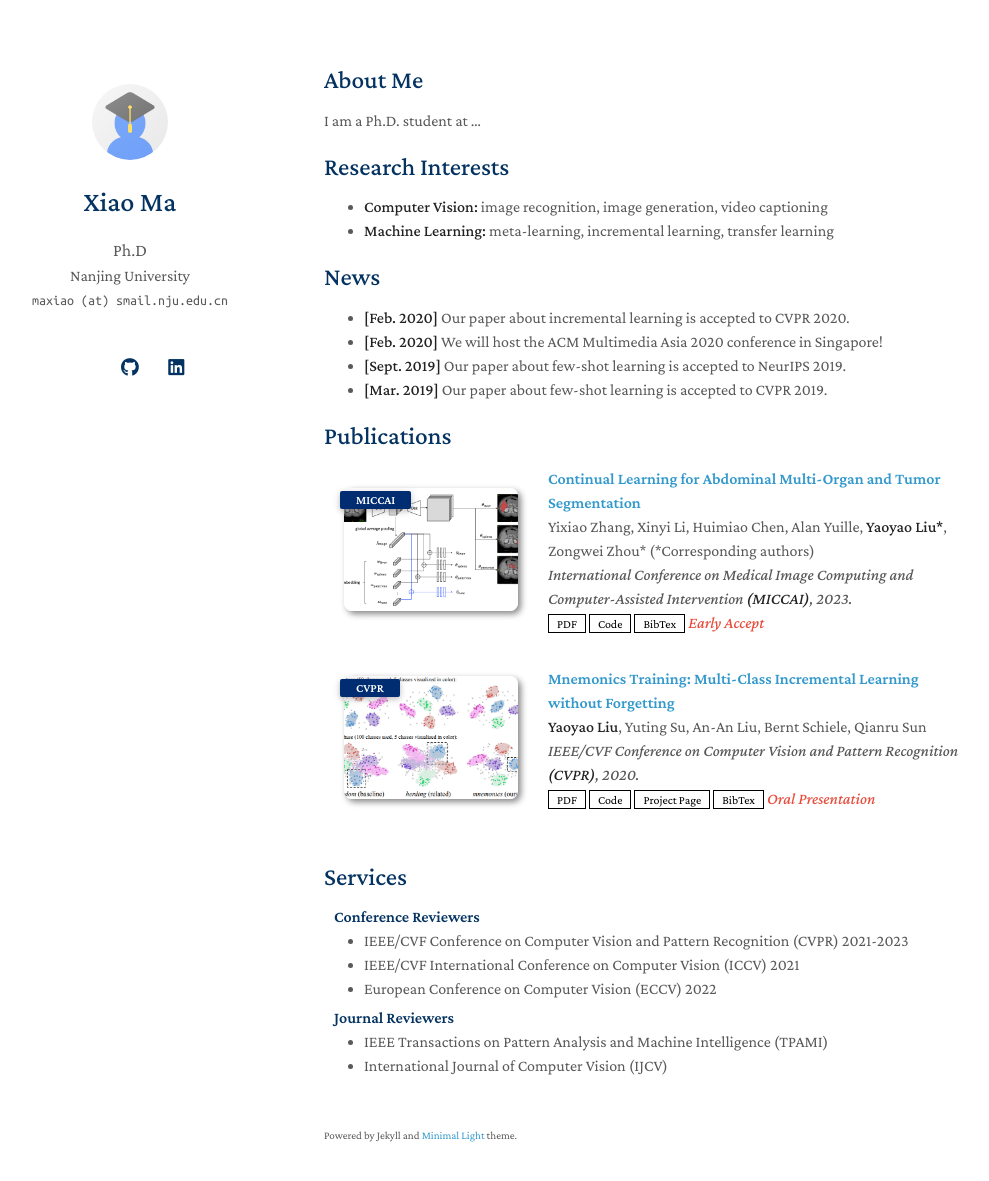
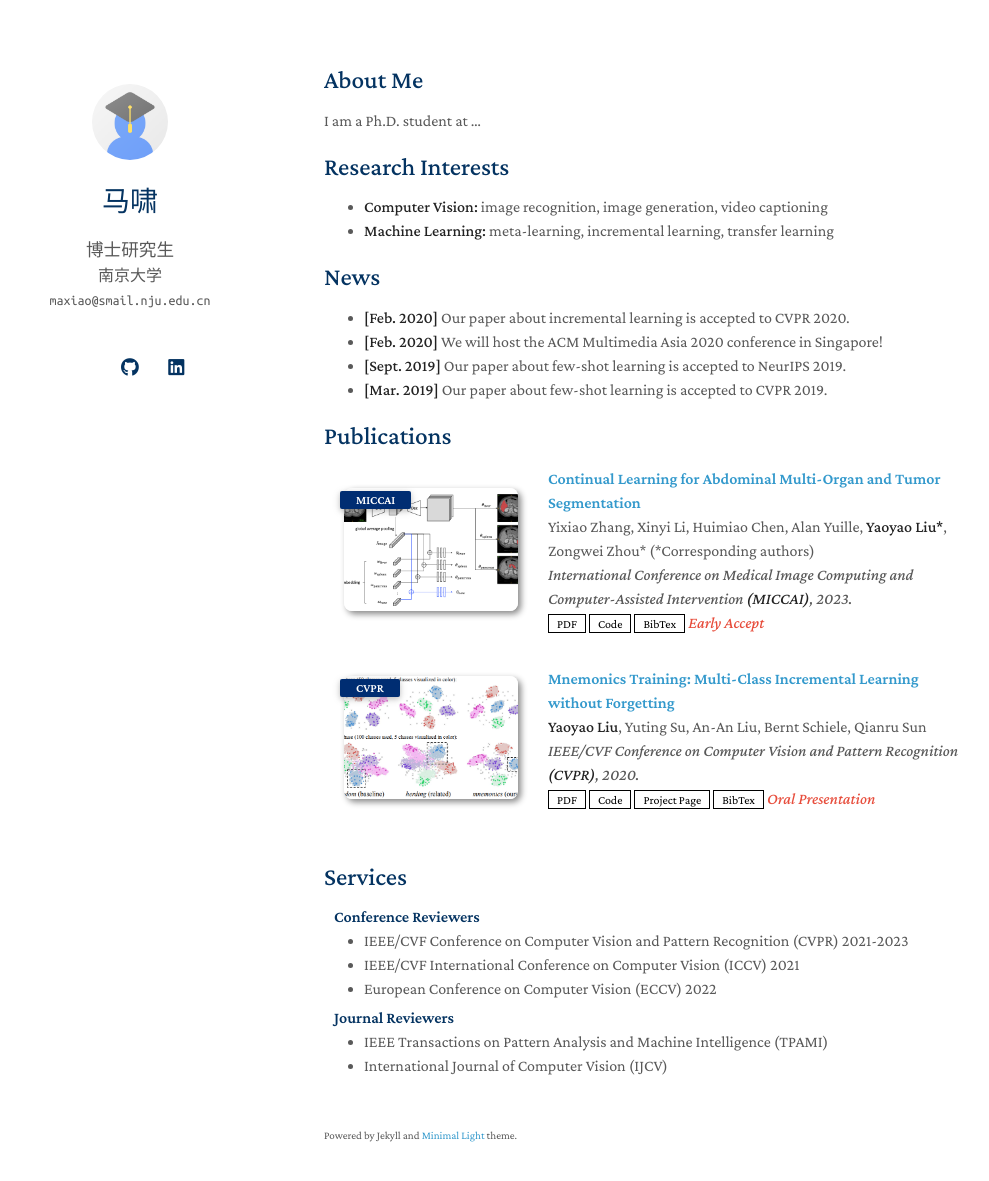
Before and after one commit to maxiao94/maxiao94.github.io, a Jekyll site: the page built from index.md, in a window 1280 px wide and 1216 px high. Shown: the top 1181 px of the window, without its empty margins (146-1135 px from the left). Built offline with Jekyll 4.4.1, drawn with Linux system fonts in a browser that asks for light colours; a style sheet for code colours, icons or effects is not loaded; our own code applies the rules of GitHub Pages for plain Markdown files.

```diff
--- a/_config.yml
+++ b/_config.yml
@@ -1,8 +1,8 @@
 # Basic Information
-title: Xiao Ma
-position: Ph.D
-affiliation: Nanjing University
-email: maxiao (at) smail.nju.edu.cn
+title: 马啸
+position: 博士研究生
+affiliation: 南京大学
+email: maxiao@smail.nju.edu.cn
 
 # Search Engine Optimization (SEO)
 # The following information is used to improve the website traffic from search engines, e.g., Google.
```
